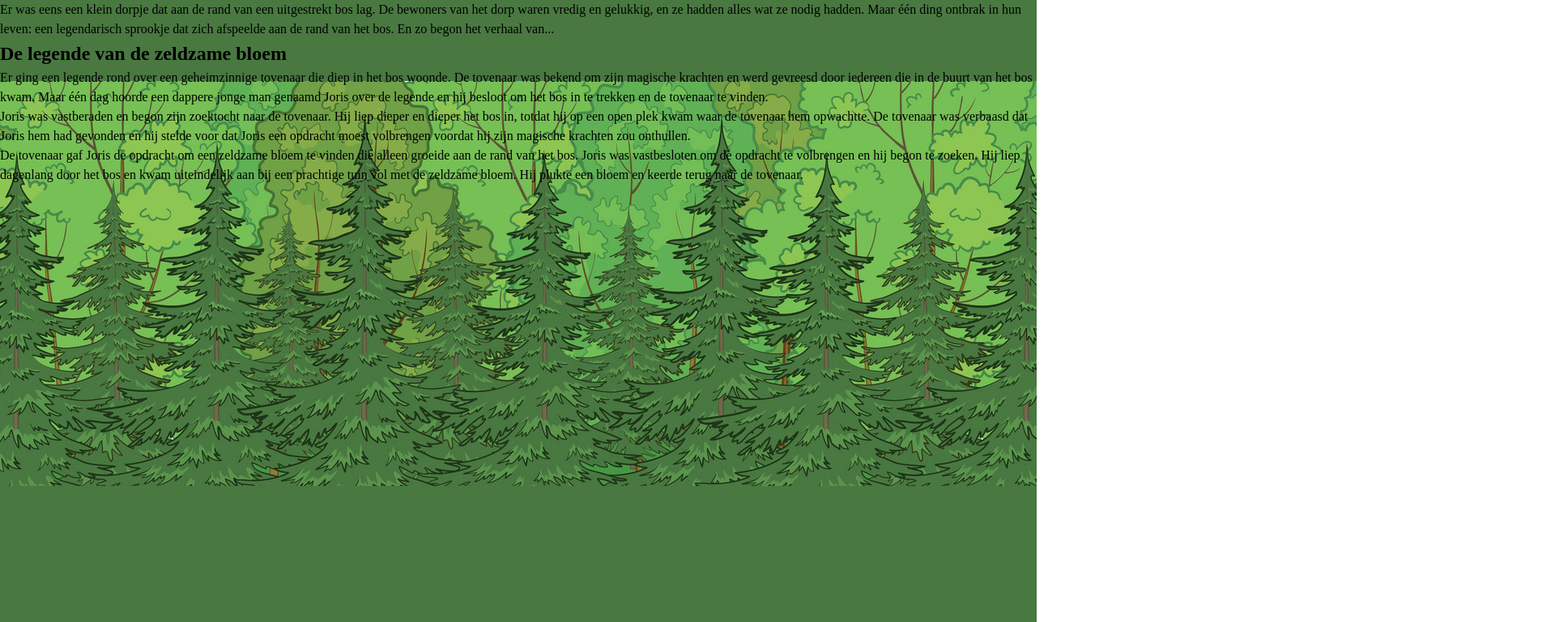
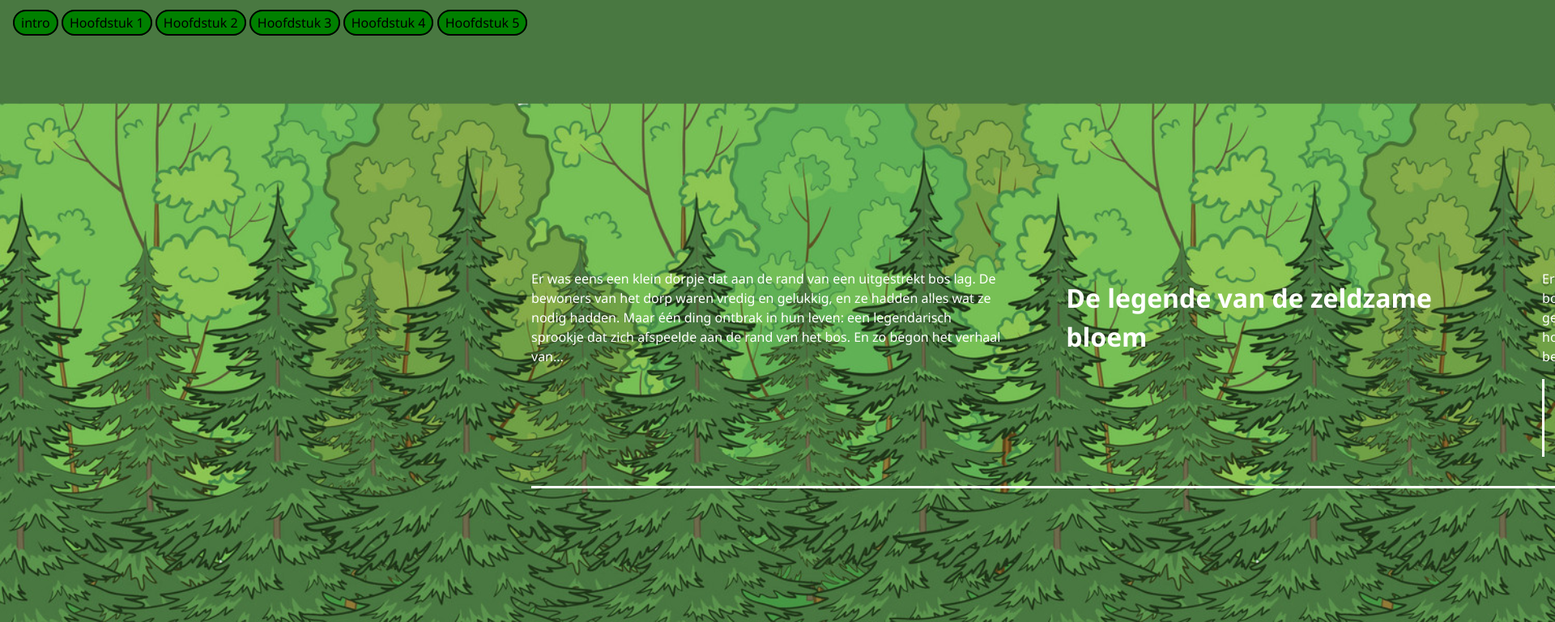
Before and after one commit to gdmgent/motion-for-web-projects-Pinquin26, a website: page opdrachten/Opdracht02-Once-upon-AI/index.html in a window 1280 px wide. Shown: the top 768 px of the page at 81% size, 1920 px wide, since content can reach past the window. Drawn offline with nearby package versions, Linux system fonts and the light colour scheme.

Commit message:
verder gedaan aan de opdracht

```diff
--- a/opdrachten/Opdracht02-Once-upon-AI/index.html
+++ b/opdrachten/Opdracht02-Once-upon-AI/index.html
@@ -9,31 +9,69 @@
     <title>Once upon AI</title>
 </head>
 <body>
-    <article>
-        <p>Er was eens een klein dorpje dat aan de rand van een uitgestrekt bos lag.
+    <nav>
+        <a href="#intro">intro</a>
+        <a href="#part-1">Hoofdstuk 1</a>
+        <a href="#part-2">Hoofdstuk 2</a>
+        <a href="#part-3">Hoofdstuk 3</a>
+        <a href="#part-4">Hoofdstuk 4</a>
+        <a href="#part-5">Hoofdstuk 5</a>
+    </nav>
+    <div class="storie">
+        <article id="intro">
+            <p>
+                Er was eens een klein dorpje dat aan de rand van een uitgestrekt bos lag.
                 De bewoners van het dorp waren vredig en gelukkig, en ze hadden alles wat ze nodig hadden.
                 Maar één ding ontbrak in hun leven: een legendarisch sprookje dat zich afspeelde aan de rand van het bos.
-            En zo begon het verhaal van...</p>
+                En zo begon het verhaal van...
+            </p>
         </article>
-    <article>
         <h1>De legende van de zeldzame bloem</h1>
-    </article>
-    <article>
+        <article id="part-1">
             <p>
                 Er ging een legende rond over een geheimzinnige tovenaar die diep in het bos woonde.
                 De tovenaar was bekend om zijn magische krachten en werd gevreesd door iedereen die in de buurt van het bos kwam.
-        Maar één dag hoorde een dappere jonge man genaamd Joris over de legende en hij besloot om het bos in te trekken en de tovenaar te vinden.</p>
+                Maar één dag hoorde een dappere jonge man genaamd Joris over de legende en hij besloot om het bos in te trekken en de tovenaar te vinden.
+            </p>
+            <div class="verticalLine"></div>
         </article>
-    <article>
-        <p>Joris was vastberaden en begon zijn zoektocht naar de tovenaar.
+        <article id="part-2">
+            <p>
+                Joris was vastberaden en begon zijn zoektocht naar de tovenaar.
                 Hij liep dieper en dieper het bos in, totdat hij op een open plek kwam waar de tovenaar hem opwachtte.
-            De tovenaar was verbaasd dat Joris hem had gevonden en hij stelde voor dat Joris een opdracht moest volbrengen voordat hij zijn magische krachten zou onthullen.</p>
+                De tovenaar was verbaasd dat Joris hem had gevonden en hij stelde voor dat Joris een opdracht moest volbrengen voordat hij zijn magische krachten zou onthullen.
+            </p>
+            <div class="verticalLine"></div>
         </article>
-    <article>
-        <p>De tovenaar gaf Joris de opdracht om een zeldzame bloem te vinden die alleen groeide aan de rand van het bos.
+        <article id="part-3">
+            <p>
+                De tovenaar gaf Joris de opdracht om een zeldzame bloem te vinden die alleen groeide aan de rand van het bos.
                 Joris was vastbesloten om de opdracht te volbrengen en hij begon te zoeken.
                 Hij liep dagenlang door het bos en kwam uiteindelijk aan bij een prachtige tuin vol met de zeldzame bloem.
-            Hij plukte een bloem en keerde terug naar de tovenaar.</p>
+                Hij plukte een bloem en keerde terug naar de tovenaar.
+            </p>
+            <div class="verticalLine"></div>
         </article>
+        <article id="part-4">
+            <p>
+                De tovenaar was onder de indruk van Joris' vastberadenheid en gaf hem als beloning een amulet met magische krachten.
+                Met de amulet zou Joris elke keer als hij hem droeg, de weg door het bos kunnen vinden en was hij beschermd tegen alle gevaren van het bos.
+            </p>
+            <div class="verticalLine"></div>
+        </article>
+        <article id="part-5">
+            <p>
+                Joris keerde terug naar het dorp en vertelde zijn avontuurlijke verhaal aan de bewoners.
+                Zijn amulet werd een symbool van kracht en moed in het dorp en er gingen geruchten dat de amulet ook wonderen verrichte voor hen die hem droegen.
+                Vanaf die dag leefden de bewoners van het dorp gelukkiger en met meer vertrouwen in de kracht van het bos.
+            </p>
+            <div class="verticalLine"></div>
+        </article>
+        <h2>Einde</h2>
+    </div>
+    <div id="line"></div>
 </body>
+<script src="./node_modules/gsap/dist/gsap.min.js"></script>
+<script src="./node_modules/gsap/dist/ScrollTrigger.min.js"></script>
+<script src="./js/app.js"></script>
 </html>
--- /dev/null
+++ b/opdrachten/Opdracht02-Once-upon-AI/package.json
@@ -0,0 +1,5 @@
+{
+  "dependencies": {
+    "gsap": "^3.11.5"
+  }
+}
--- a/opdrachten/Opdracht02-Once-upon-AI/scss/styles.scss
+++ b/opdrachten/Opdracht02-Once-upon-AI/scss/styles.scss
@@ -1,3 +1,69 @@
 body {
+    margin: 1rem;
+    width: fit-content;
     background-image: url(../images/forest.jpg);
+    background-repeat: no-repeat;
+    background-size: cover;
+    background-position: center;
+    font-family: 'Segoe UI', Tahoma, Geneva, Verdana, sans-serif;
+    color: white;
+    background-attachment: fixed;
+    overflow-x: scroll;
+    overflow-y: hidden;
+    align-items: center;
+    &::-webkit-scrollbar{
+        display: none;
+    }
+    nav {
+        position: sticky;
+        left: 1rem;
+        top: 1rem;
+        display: inline;
+        a {
+            border: solid 2px black;
+            border-radius: 2rem;
+            background-color: green;
+            text-decoration: none;
+            color: black;
+            padding: .2rem .5rem;
+        }
+    }
+    #intro {
+        width: 40rem;
+        margin-left: 40rem;
+        margin-bottom: 6rem;
+    }
+    article {
+        width: 40rem;
+        .verticalLine{
+            width: .2rem;
+            height: 6rem;
+            background-color: white;
+            position: relative;
+            bottom: -1rem;
+        }
+    }
+    .storie {
+        display: flex;
+        flex-flow: row;
+        gap: 5rem;
+        align-items: center;
+        height: 100vh;
+        h1 {
+            font-weight: bold;
+            font-size: 2rem;
+            margin-bottom: 6rem;
+        }
+        h2{
+            font-size: 20rem;
+        }
+    }
+    #line {
+        width: 90%;
+        height: .2rem;
+        background-color: white;
+        position: relative;
+        top:-15rem;
+        margin-left: 40rem;
+    }
 }
--- /dev/null
+++ b/opdrachten/opracht-test-gsap/package.json
@@ -0,0 +1,5 @@
+{
+  "dependencies": {
+    "gsap": "^3.11.5"
+  }
+}
```
Also changed, not shown: index.html (+1 -0 lines), opdrachten/Opdracht02-Once-upon-AI/css/styles.css, opdrachten/Opdracht02-Once-upon-AI/css/styles.min.css, opdrachten/Opdracht02-Once-upon-AI/images/seamless-background-forest-vector-1994203.jpg (deleted), opdrachten/Opdracht02-Once-upon-AI/js/app.js (added), 4 other files. Lines whose indentation alone changed are shown as unchanged.
